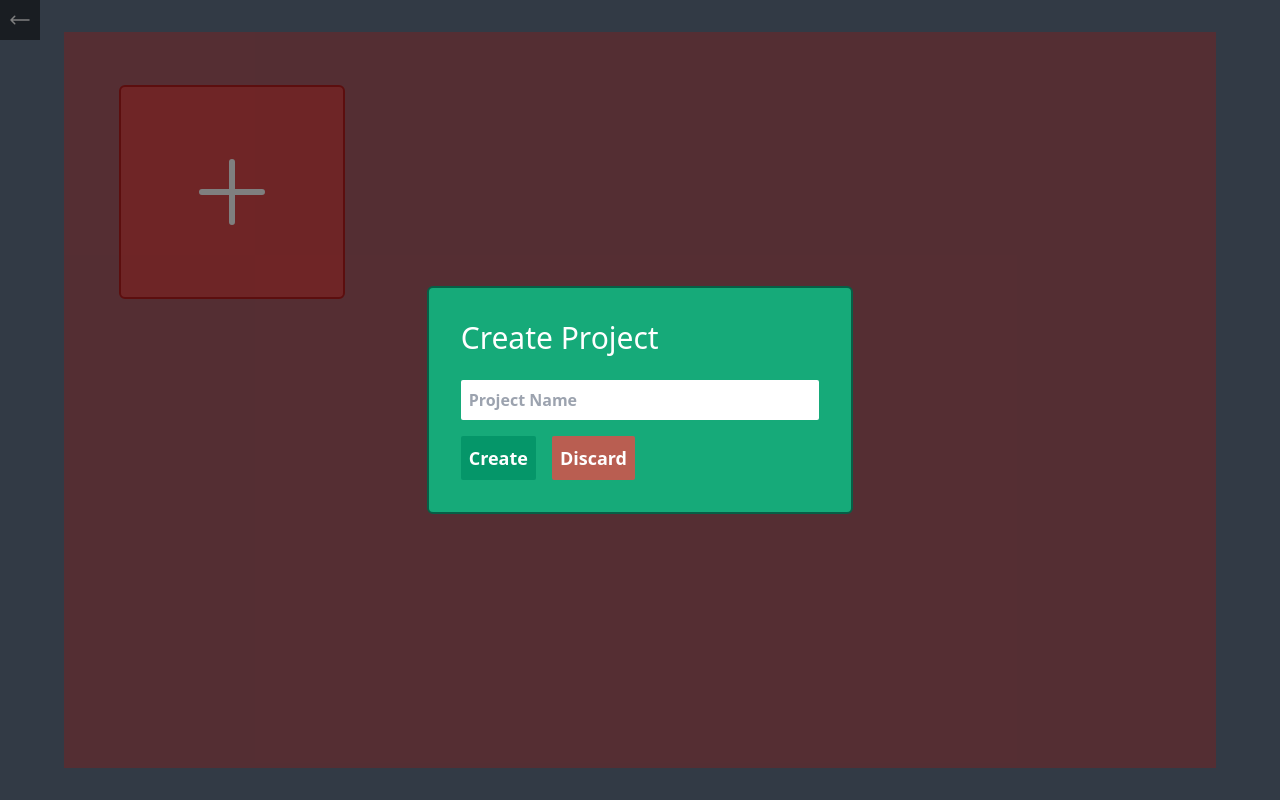
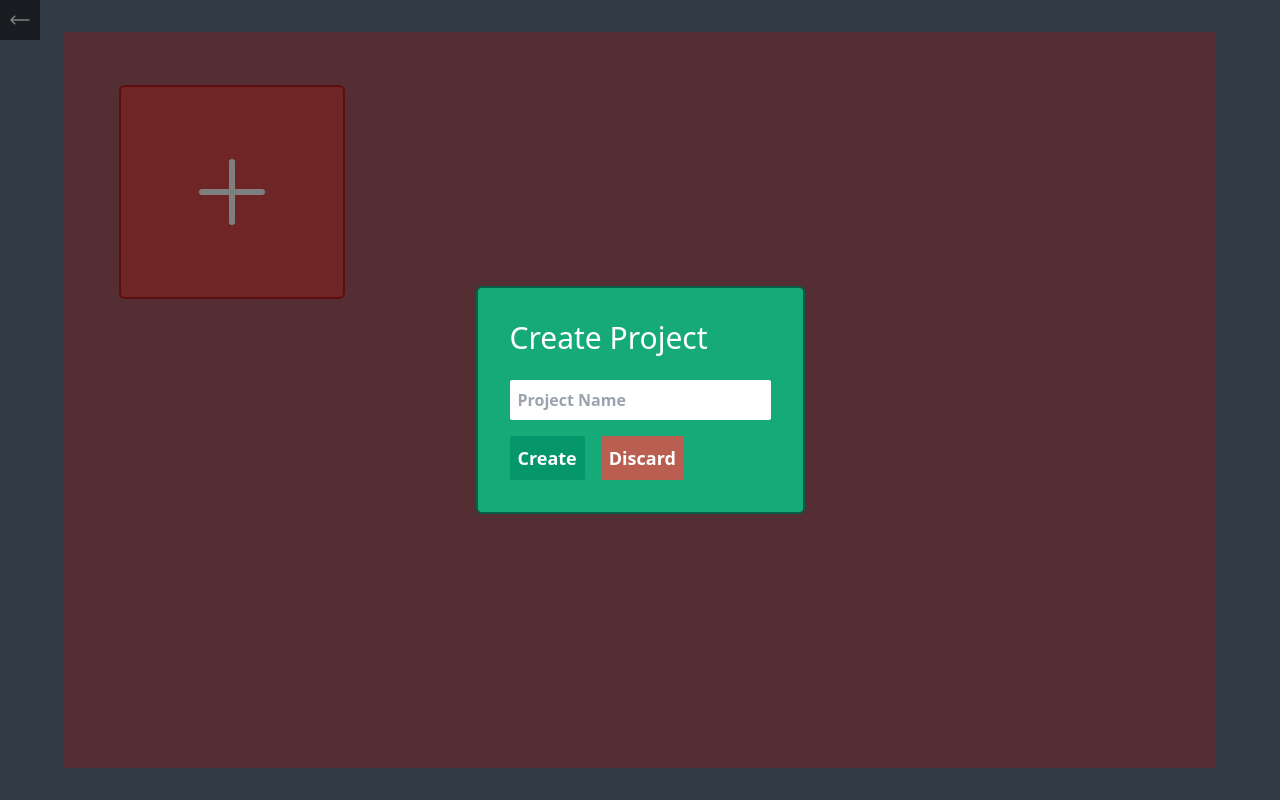
Before and after one commit to ish-u/motions, a React (Vite) app: page / in a window 1280 px wide. Both pictures are taken after a click on the element 232 px from the left and 192 px from the top of the page. Built offline with nearby package versions, Linux system fonts and the light colour scheme.

Commit message:
changed sizing

```diff
--- a/src/components/Modal.tsx
+++ b/src/components/Modal.tsx
@@ -12,7 +12,7 @@ const Modal = ({
   if (isOpen) {
     return (
       <div
-        className="fixed top-0 left-0 w-screen h-screen bg-black/50 flex justify-center items-center"
+        className="fixed top-0 left-0 flex h-screen w-screen items-center justify-center bg-black/50"
         onClick={(e) => {
           e.stopPropagation();
           setIsOpen(false);
@@ -22,7 +22,7 @@ const Modal = ({
           onClick={(e) => {
             e.stopPropagation();
           }}
-          className="w-2/6 max-h-4/6 border-2 rounded-md border-emerald-800 p-2 bg-emerald-500/90 px-4 py-6"
+          className="max-h-full max-w-full rounded-md border-2 border-emerald-800 bg-emerald-500/90 p-2 px-4 py-6"
         >
           {children}
         </div>
```
